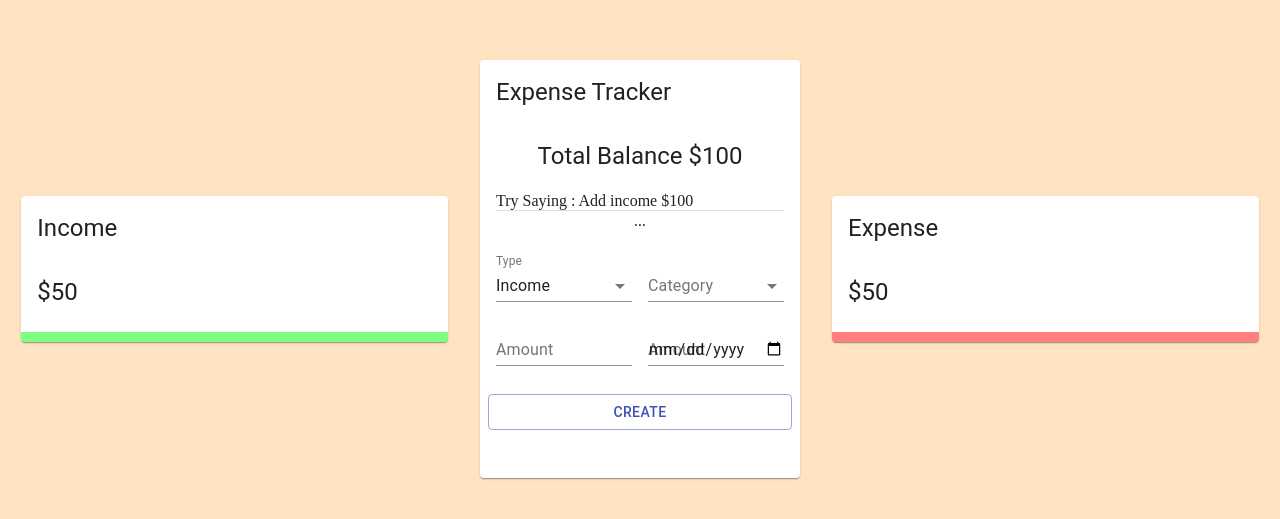
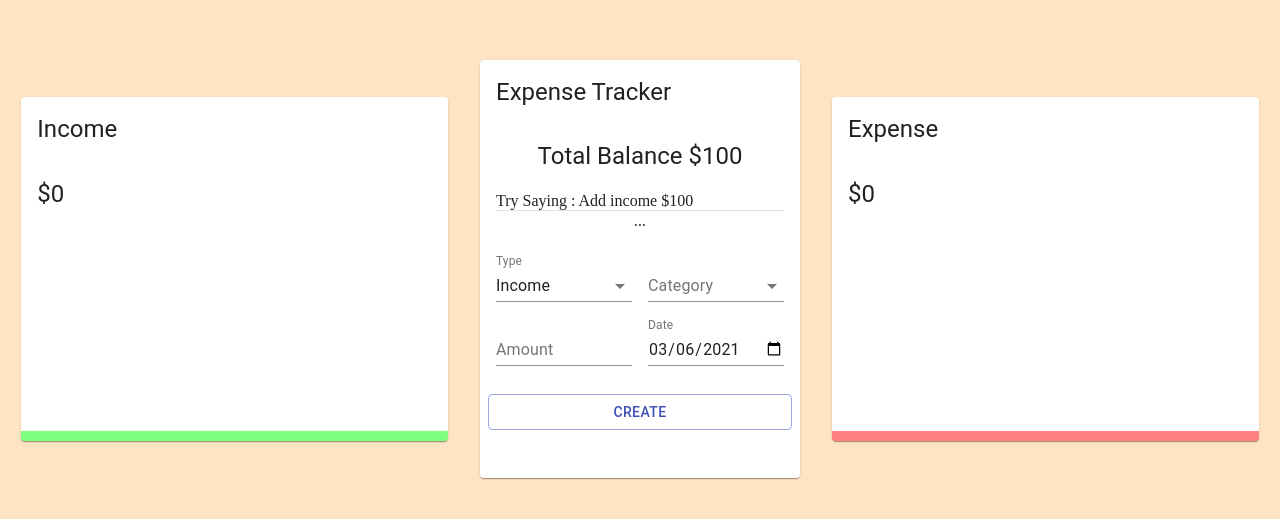
Before and after one commit to itsyashshah/Expense-Tracker, a React (Create React App) app: page / in a window 1280 px wide. Shown: the part 131-650 px from the top of the page. Built offline with nearby package versions, Linux system fonts and the light colour scheme.

Commit message:
transaction to the chart addition completed

```diff
--- a/src/components/Details/Details.jsx
+++ b/src/components/Details/Details.jsx
@@ -1,17 +1,19 @@
 import React from 'react'
-
 import {Card, CardHeader, CardContent, Typography } from '@material-ui/core'
- import {Doughnut} from 'react-chartjs-2'
+import {Doughnut} from 'react-chartjs-2'
+import useTransactions from '../../useTransactions';
 
  import useStyles from './styles'
+
 const Details = ({title}) => {
     const classes = useStyles();
+    const {total, chartData} = useTransactions(title)
     return (
         <Card className={title === "Income" ? classes.income : classes.expense} >
             <CardHeader  title={title} />
             <CardContent>
-                <Typography variant="h5">$50</Typography>
-                {/* <Doughnut data= "DATA"/> */}
+                <Typography variant="h5">${total}</Typography>
+                <Doughnut data={chartData} />
             </CardContent>
         </Card>
     )
--- a/src/components/Main/Form/Form.jsx
+++ b/src/components/Main/Form/Form.jsx
@@ -6,11 +6,15 @@
 
 import {ExpenseTrackerContext} from '../../../context/context'
 
+import {incomeCategories, expenseCategories} from '../../../constants/categories'
+
+import formatDate from '../../../utils/formatDate'
+
 const initialState = {
     amount: '',
     category: '',
     type: 'Income',
-    date: new Date(),
+    date: formatDate(new Date()),
 }
 const Form = () => {
     const classes = useStyles();
@@ -25,7 +29,7 @@
 
     }
 
-    console.log(formData)
+    const selectedCategories = formData.type === "Income" ? incomeCategories : expenseCategories
     return (
         <Grid container spacing={2}>
             <Grid item xs={12}>
@@ -46,10 +50,7 @@
                 <FormControl fullWidth>
                     <InputLabel>Category</InputLabel>
                     <Select value = {formData.category} onChange={(e) => setFormData({...formData, category: e.target.value})}>
-                        <MenuItem value="business">
-                            Business
-                        </MenuItem>
-                        <MenuItem value="salary">Salary</MenuItem>
+                    {selectedCategories.map((c) => <MenuItem key={c.type} value={c.type}>{c.type}</MenuItem>)}
                     </Select>
                 </FormControl>
             </Grid>
@@ -57,7 +58,7 @@
                 <TextField type="number" label="Amount" fullWidth  value={formData.amount} onChange={(e) => setFormData({...formData, amount: e.target.value})} />
             </Grid>
             <Grid item xs={6}>
-                <TextField type="date" label="Amount" fullWidth value={formData.date} onChange={(e) => setFormData({...formData, date: e.target.value})} />
+                <TextField type="date" label="Date" fullWidth value={formData.date} onChange={(e) => setFormData({...formData, date: formatDate( e.target.value)})} />
             </Grid>
             <Button className={classes.button} variant="outlined" color="primary" fullWidth onClick={createTransaction}>Create</Button>
         </Grid>
--- /dev/null
+++ b/src/useTransactions.js
@@ -0,0 +1,32 @@
+import { useContext } from 'react';
+import { ExpenseTrackerContext } from './context/context';
+
+import { incomeCategories, expenseCategories, resetCategories } from './constants/categories';
+
+const useTransactions = (title) => {
+  resetCategories();
+  const { transactions } = useContext(ExpenseTrackerContext);
+  const rightTransactions = transactions.filter((t) => t.type === title);
+  const total = rightTransactions.reduce((acc, currVal) => acc += currVal.amount, 0);
+  const categories = title === 'Income' ? incomeCategories : expenseCategories;
+
+  rightTransactions.forEach((t) => {
+    const category = categories.find((c) => c.type === t.category);
+
+    if (category) category.amount += t.amount;
+  });
+
+  const filteredCategories = categories.filter((sc) => sc.amount > 0);
+
+  const chartData = {
+    datasets: [{
+      data: filteredCategories.map((c) => c.amount),
+      backgroundColor: filteredCategories.map((c) => c.color),
+    }],
+    labels: filteredCategories.map((c) => c.type),
+  };
+
+  return { filteredCategories, total, chartData };
+};
+
+export default useTransactions;
--- /dev/null
+++ b/src/utils/formatDate.js
@@ -0,0 +1,19 @@
+const formatDate = (date) => {
+    const d = new Date(date);
+    let month = `${d.getMonth()}`
+    let day = `${d.getDate()}`
+    const year = `${d.getFullYear()}`
+
+    if(month.length < 2) {
+        month = `0${month}`
+    }
+
+    if(day.length < 2) {
+        day = `0${day}`
+    }
+
+    return [year, month, day].join('-')
+
+}
+
+export default formatDate
```
